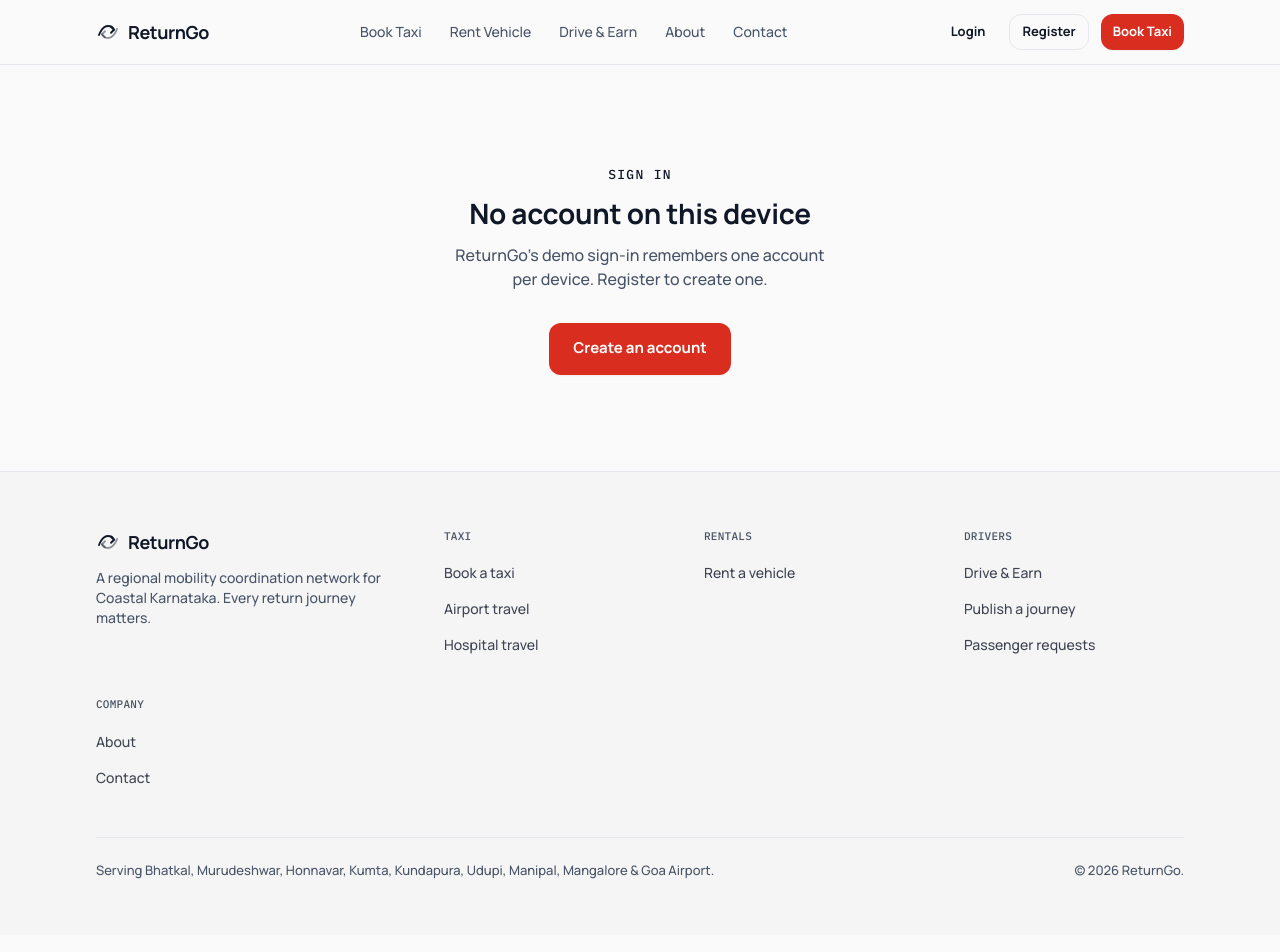
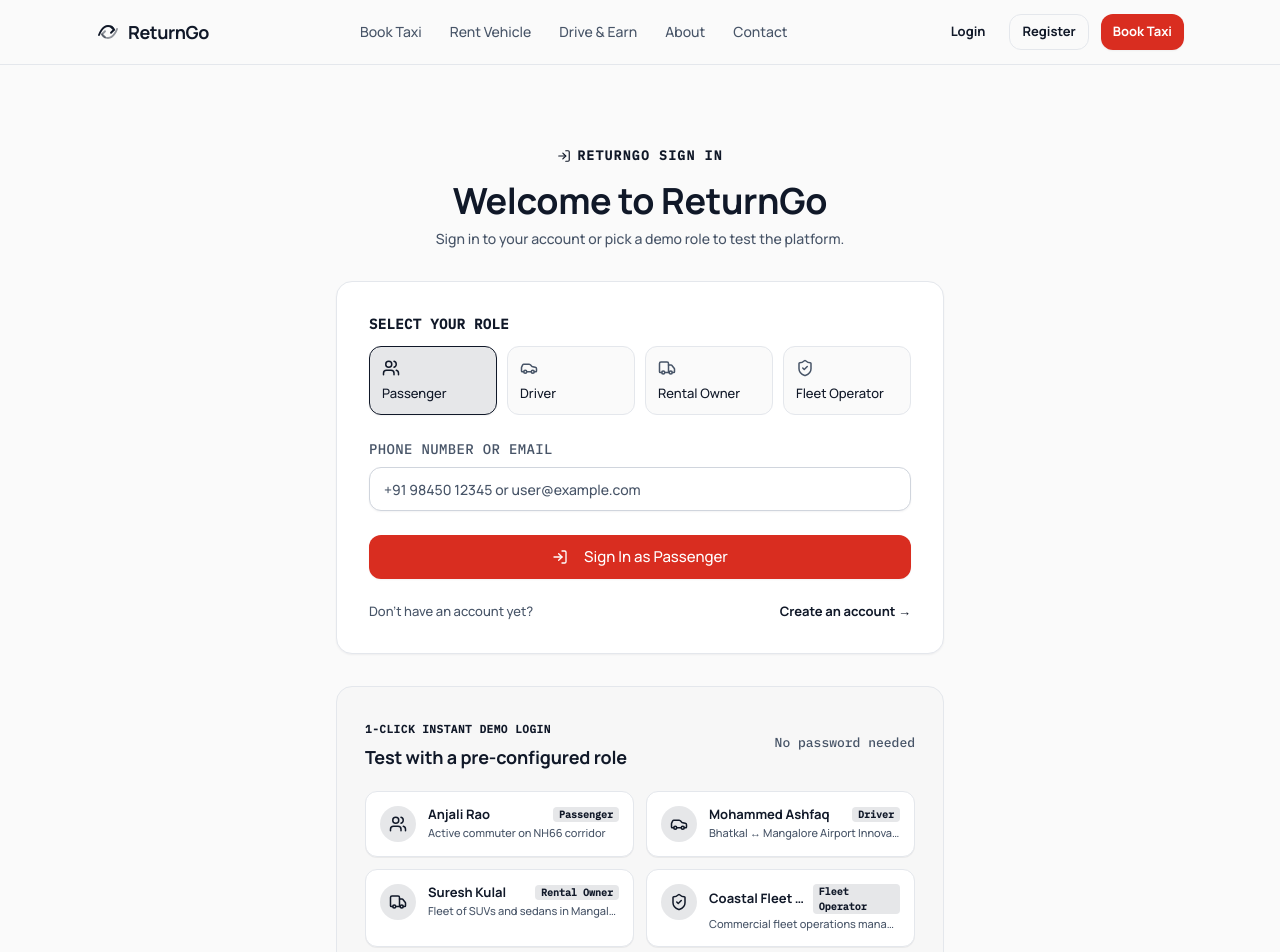
Before and after one commit to Rawahahruk04/returngo, a Next.js app: page /login in a window 1280 px wide. Shown: the top 952 px of the page. Built offline with nearby package versions, Linux system fonts and the light colour scheme.

Commit message:
fix: replace empty sign-in state with comprehensive login form and 1-click demo role switcher

```diff
--- a/src/app/login/page.tsx
+++ b/src/app/login/page.tsx
@@ -1,48 +1,318 @@
 "use client";
 
+import * as React from "react";
 import Link from "next/link";
 import { useRouter } from "next/navigation";
-import { LogIn } from "lucide-react";
+import {
+  ArrowRight,
+  Car,
+  CheckCircle2,
+  LogIn,
+  LogOut,
+  ShieldCheck,
+  Truck,
+  UserCheck,
+  Users,
+} from "lucide-react";
 
 import { Button } from "@/components/ui/button";
-import { useAccount } from "@/features/auth/data/account-store";
-import { ROLE_DASHBOARD_PATH, ROLE_LABEL } from "@/features/auth/lib/roles";
+import { Input } from "@/components/ui/input";
+import { Label } from "@/components/ui/label";
+import {
+  loginAccount,
+  logoutAccount,
+  useAccount,
+} from "@/features/auth/data/account-store";
+import {
+  ROLE_DASHBOARD_PATH,
+  ROLE_DESCRIPTION,
+  ROLE_LABEL,
+} from "@/features/auth/lib/roles";
+import type { UserRole } from "@/features/auth/types";
+import { cn } from "@/lib/utils";
+
+const ROLE_OPTIONS: { value: UserRole; label: string; icon: typeof Users; description: string }[] = [
+  {
+    value: "passenger",
+    label: "Passenger",
+    icon: Users,
+    description: "Book taxis & rent vehicles",
+  },
+  {
+    value: "driver",
+    label: "Driver",
+    icon: Car,
+    description: "Publish return legs & earn",
+  },
+  {
+    value: "rental-owner",
+    label: "Rental Owner",
+    icon: Truck,
+    description: "List & manage rental cars/bikes",
+  },
+  {
+    value: "fleet-owner",
+    label: "Fleet Operator",
+    icon: ShieldCheck,
+    description: "Manage commercial fleets & drivers",
+  },
+];
+
+const DEMO_PRESET_ACCOUNTS = [
+  {
+    name: "Anjali Rao",
+    role: "passenger" as UserRole,
+    identifier: "+91 98450 12345",
+    email: "anjali.rao@example.com",
+    badge: "Passenger",
+    icon: Users,
+    desc: "Active commuter on NH66 corridor",
+  },
+  {
+    name: "Mohammed Ashfaq",
+    role: "driver" as UserRole,
+    identifier: "+91 97410 54321",
+    email: "ashfaq.driver@example.com",
+    badge: "Driver",
+    icon: Car,
+    desc: "Bhatkal ↔ Mangalore Airport Innova driver",
+  },
+  {
+    name: "Suresh Kulal",
+    role: "rental-owner" as UserRole,
+    identifier: "+91 94480 98765",
+    email: "suresh.rentals@example.com",
+    badge: "Rental Owner",
+    icon: Truck,
+    desc: "Fleet of SUVs and sedans in Mangalore",
+  },
+  {
+    name: "Coastal Fleet Hub",
+    role: "fleet-owner" as UserRole,
+    identifier: "+91 98800 11223",
+    email: "ops@coastalfleet.com",
+    badge: "Fleet Operator",
+    icon: ShieldCheck,
+    desc: "Commercial fleet operations manager",
+  },
+];
 
 export default function LoginPage() {
   const router = useRouter();
   const { account, hydrated } = useAccount();
 
-  if (hydrated && !account) {
+  const [identifier, setIdentifier] = React.useState("");
+  const [role, setRole] = React.useState<UserRole>("passenger");
+  const [switchMode, setSwitchMode] = React.useState(false);
+
+  function handleFormSubmit(e: React.FormEvent) {
+    e.preventDefault();
+    if (!identifier.trim()) return;
+
+    loginAccount({
+      identifier: identifier.trim(),
+      role,
+    });
+    router.push(ROLE_DASHBOARD_PATH[role]);
+  }
+
+  function handleQuickLogin(preset: (typeof DEMO_PRESET_ACCOUNTS)[0]) {
+    loginAccount({
+      identifier: preset.identifier,
+      role: preset.role,
+      name: preset.name,
+      email: preset.email,
+      phone: preset.identifier,
+    });
+    router.push(ROLE_DASHBOARD_PATH[preset.role]);
+  }
+
+  // If already authenticated and not actively switching
+  if (hydrated && account && !switchMode) {
     return (
-      <section className="mx-auto max-w-md px-4 py-14 text-center sm:px-6 sm:py-24 lg:px-8">
-        <span className="font-mono text-xs font-medium uppercase tracking-widest text-secondary">Sign in</span>
-        <h1 className="mt-3 font-display text-3xl font-semibold text-foreground">No account on this device</h1>
-        <p className="mt-3 text-muted-foreground">
-          ReturnGo&apos;s demo sign-in remembers one account per device. Register to create one.
-        </p>
-        <Button asChild size="lg" className="mt-8">
-          <Link href="/register">Create an account</Link>
-        </Button>
+      <section className="mx-auto max-w-lg px-4 py-16 sm:px-6 sm:py-24 lg:px-8">
+        <div className="rounded-2xl border border-border bg-card p-6 shadow-sm sm:p-8">
+          <div className="flex items-center gap-3">
+            <span className="flex size-10 items-center justify-center rounded-full bg-secondary/10 text-secondary">
+              <UserCheck className="size-5" />
+            </span>
+            <div>
+              <span className="font-mono text-xs font-semibold uppercase tracking-wider text-secondary">
+                Active Session
+              </span>
+              <h1 className="font-display text-2xl font-bold text-foreground">
+                Welcome back, {account.name.split(" ")[0]}
+              </h1>
+            </div>
+          </div>
+
+          <div className="mt-6 rounded-xl border border-border/80 bg-surface-muted p-4">
+            <div className="flex items-center justify-between">
+              <div>
+                <p className="font-medium text-foreground">{account.name}</p>
+                <p className="text-xs text-muted-foreground">{account.email || account.phone}</p>
+              </div>
+              <span className="rounded-full bg-secondary px-2.5 py-0.5 font-mono text-xs font-semibold text-secondary-foreground">
+                {ROLE_LABEL[account.role]}
+              </span>
+            </div>
+          </div>
+
+          <div className="mt-6 flex flex-col gap-3">
+            <Button
+              size="lg"
+              className="w-full"
+              onClick={() => router.push(ROLE_DASHBOARD_PATH[account.role])}
+            >
+              <LogIn className="mr-2 size-4" /> Go to {ROLE_LABEL[account.role]} Dashboard
+            </Button>
+
+            <div className="flex items-center gap-2">
+              <Button
+                variant="outline"
+                className="flex-1"
+                onClick={() => setSwitchMode(true)}
+              >
+                Switch Role / Account
+              </Button>
+              <Button
+                variant="ghost"
+                className="text-destructive hover:bg-destructive/10"
+                onClick={() => logoutAccount()}
+              >
+                <LogOut className="size-4" />
+              </Button>
+            </div>
+          </div>
+        </div>
       </section>
     );
   }
 
   return (
-    <section className="mx-auto max-w-md px-4 py-14 text-center sm:px-6 sm:py-24 lg:px-8">
-      <span className="font-mono text-xs font-medium uppercase tracking-widest text-secondary">Sign in</span>
-      {account ? (
-        <>
-          <h1 className="mt-3 font-display text-3xl font-semibold text-foreground">Welcome back, {account.name.split(" ")[0]}</h1>
-          <p className="mt-3 text-muted-foreground">
-            Signed in as a {ROLE_LABEL[account.role]} on this device.
-          </p>
-          <Button size="lg" className="mt-8" onClick={() => router.push(ROLE_DASHBOARD_PATH[account.role])}>
-            <LogIn /> Continue to dashboard
+    <section className="mx-auto max-w-2xl px-4 py-12 sm:px-6 sm:py-20 lg:px-8">
+      <div className="text-center">
+        <span className="inline-flex items-center gap-1.5 font-mono text-xs font-semibold uppercase tracking-widest text-secondary">
+          <LogIn className="size-3.5" /> ReturnGo Sign In
+        </span>
+        <h1 className="mt-3 font-display text-3xl font-bold text-foreground sm:text-4xl">
+          Welcome to ReturnGo
+        </h1>
+        <p className="mt-2 text-sm text-muted-foreground">
+          Sign in to your account or pick a demo role to test the platform.
+        </p>
+      </div>
+
+      <div className="mt-8 grid gap-8">
+        {/* Main Sign-in Form */}
+        <form
+          onSubmit={handleFormSubmit}
+          className="flex flex-col gap-6 rounded-2xl border border-border bg-card p-6 shadow-sm sm:p-8"
+        >
+          <div>
+            <Label className="mb-3 block text-sm font-semibold text-foreground">
+              Select Your Role
+            </Label>
+            <div className="grid grid-cols-2 gap-2.5 sm:grid-cols-4">
+              {ROLE_OPTIONS.map((option) => {
+                const Icon = option.icon;
+                const checked = role === option.value;
+                return (
+                  <button
+                    type="button"
+                    key={option.value}
+                    onClick={() => setRole(option.value)}
+                    className={cn(
+                      "flex flex-col items-start gap-1 rounded-xl border p-3 text-left transition-all",
+                      checked
+                        ? "border-secondary bg-secondary/10 shadow-xs"
+                        : "border-border bg-surface-muted/50 hover:border-secondary/30",
+                    )}
+                  >
+                    <Icon
+                      className={cn(
+                        "size-4.5",
+                        checked ? "text-secondary font-bold" : "text-muted-foreground",
+                      )}
+                    />
+                    <span className="font-medium text-xs text-foreground mt-1">
+                      {option.label}
+                    </span>
+                  </button>
+                );
+              })}
+            </div>
+          </div>
+
+          <div>
+            <Label htmlFor="login-identifier" className="mb-2 block text-sm font-medium">
+              Phone Number or Email
+            </Label>
+            <Input
+              id="login-identifier"
+              type="text"
+              placeholder="+91 98450 12345 or user@example.com"
+              value={identifier}
+              onChange={(e) => setIdentifier(e.target.value)}
+              required
+              className="h-11"
+            />
+          </div>
+
+          <Button type="submit" size="lg" className="h-11 w-full font-medium">
+            <LogIn className="mr-2 size-4" /> Sign In as {ROLE_LABEL[role]}
           </Button>
-        </>
-      ) : (
-        <p className="mt-6 text-sm text-muted-foreground">Checking this device…</p>
-      )}
+
+          <div className="flex items-center justify-between text-xs text-muted-foreground">
+            <span>Don&apos;t have an account yet?</span>
+            <Link href="/register" className="font-semibold text-secondary hover:underline">
+              Create an account &rarr;
+            </Link>
+          </div>
+        </form>
+
+        {/* 1-Click Fast Demo Login for Testers / Judges */}
+        <div className="rounded-2xl border border-border bg-surface-muted/60 p-6 sm:p-7">
+          <div className="flex items-center justify-between">
+            <div>
+              <span className="font-mono text-[11px] font-semibold uppercase tracking-wider text-secondary">
+                1-Click Instant Demo Login
+              </span>
+              <h2 className="mt-1 font-display text-lg font-bold text-foreground">
+                Test with a pre-configured role
+              </h2>
+            </div>
+            <span className="font-mono text-xs text-muted-foreground">No password needed</span>
+          </div>
+
+          <div className="mt-5 grid grid-cols-1 gap-3 sm:grid-cols-2">
+            {DEMO_PRESET_ACCOUNTS.map((preset) => {
+              const Icon = preset.icon;
+              return (
+                <button
+                  type="button"
+                  key={preset.name}
+                  onClick={() => handleQuickLogin(preset)}
+                  className="flex items-start gap-3 rounded-xl border border-border bg-card p-3.5 text-left shadow-2xs transition-all hover:-translate-y-0.5 hover:border-secondary/40 hover:shadow-sm"
+                >
+                  <div className="flex size-9 shrink-0 items-center justify-center rounded-lg bg-secondary/10 text-secondary">
+                    <Icon className="size-4.5" />
+                  </div>
+                  <div className="flex-1 min-w-0">
+                    <div className="flex items-center justify-between gap-1">
+                      <p className="truncate text-xs font-semibold text-foreground">{preset.name}</p>
+                      <span className="rounded bg-secondary/10 px-1.5 py-0.2 font-mono text-[10px] font-semibold text-secondary">
+                        {preset.badge}
+                      </span>
+                    </div>
+                    <p className="truncate text-[11px] text-muted-foreground mt-0.5">{preset.desc}</p>
+                  </div>
+                </button>
+              );
+            })}
+          </div>
+        </div>
+      </div>
     </section>
   );
 }
```
Also changed, not shown: src/features/auth/data/account-store.ts (+14 -1 lines).
